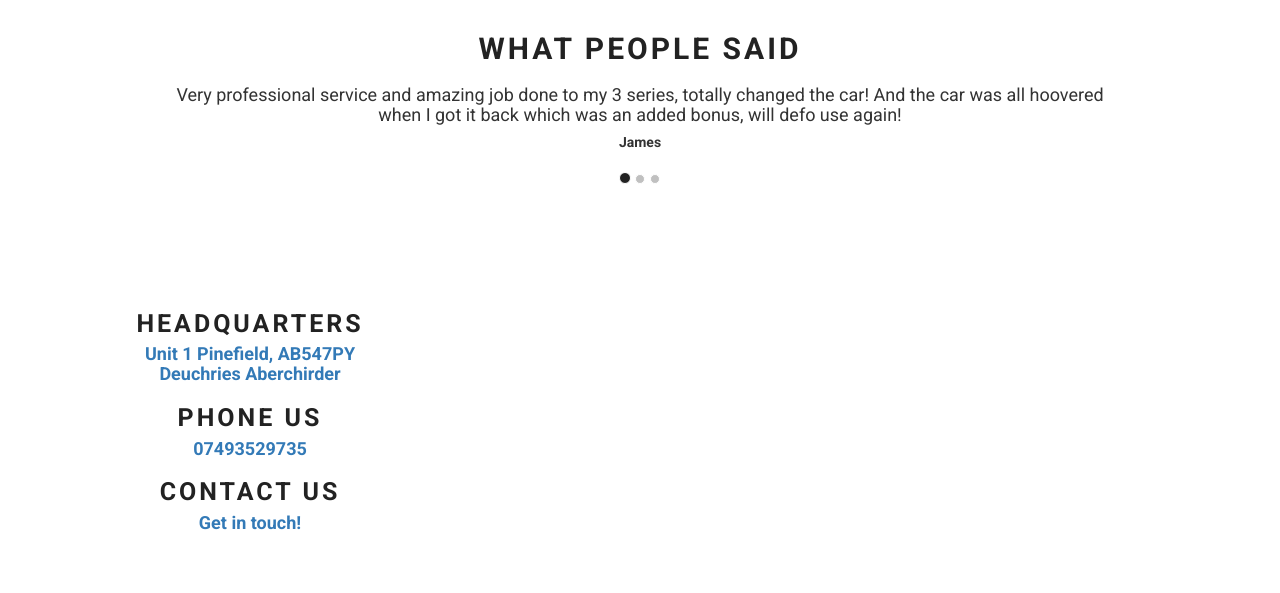
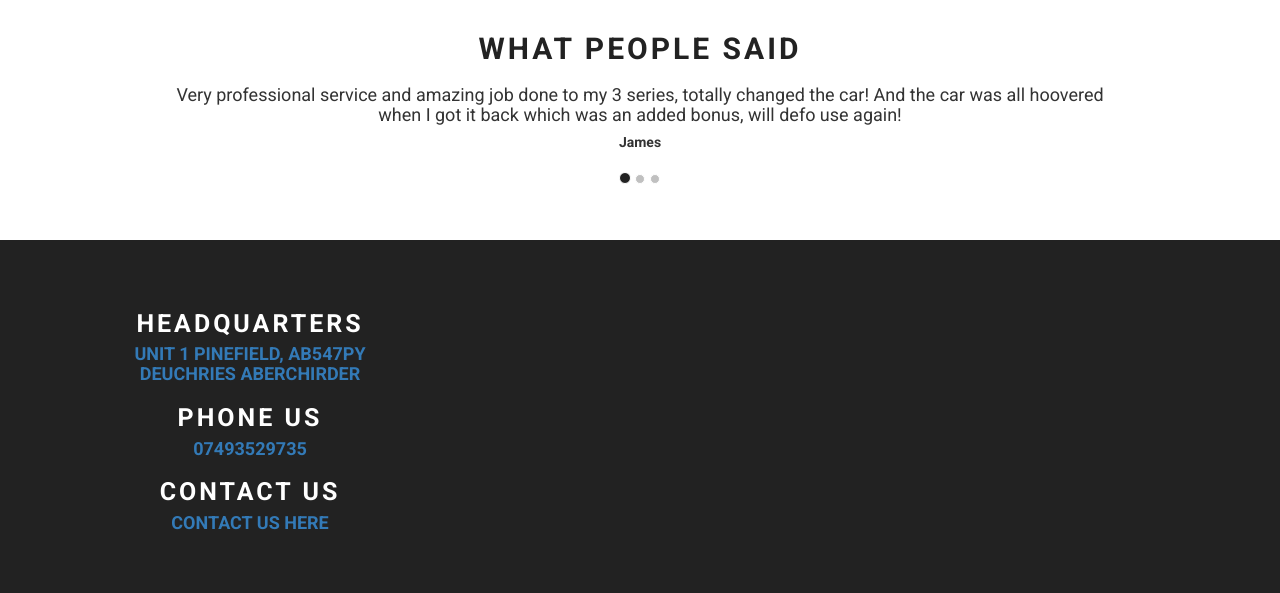
Before and after one commit to RichardEarsman/pr3stigetinting, a PHP site: page /New/index.html in a window 1280 px wide. Shown: the part 838-1431 px from the top of the page. Run offline with PHP 8.4, Linux system fonts and the light colour scheme.

Commit message:
Update #4

```diff
--- a/New/css/main.css
+++ b/New/css/main.css
@@ -442,6 +442,8 @@ body {
     width: 100%;
     padding-top: 50px;
     padding-bottom: 50px;
+    background-color: #222;
+    color: #fff;
 }
 
 .phone-text {
@@ -449,7 +451,7 @@ body {
     letter-spacing: 3px;
     font-weight: 700;
     margin-bottom: -3px;
-    color: #222;
+    color: #fff;
 }
 
 .phone-no {
@@ -457,13 +459,14 @@ body {
     -webkit-transition: all 0.5s ease;
     -moz-transition: all 0.5s ease;
     color: #337ab7;
-    font-weight: 400;
+    text-transform: uppercase;
+    font-weight: 700pt;
 }
 
 .phone-no:hover,
 .phone-no:focus,
 .phone-no:active {
-    color: #1c4161;
+    color: #1f97ff;
     text-decoration: none;
     font-weight: 700;
 }
--- a/New/index.html
+++ b/New/index.html
@@ -153,7 +153,7 @@
 
           <div class="col-md-4">
             <h2 class="phone-text">CONTACT US</h2>
-            <a class="phone-no"><h4><strong>Get in touch!</strong></h4></a>
+            <a class="phone-no"><h4><strong>Contact us here</strong></h4></a>
           </div>
 
         </div>
```
